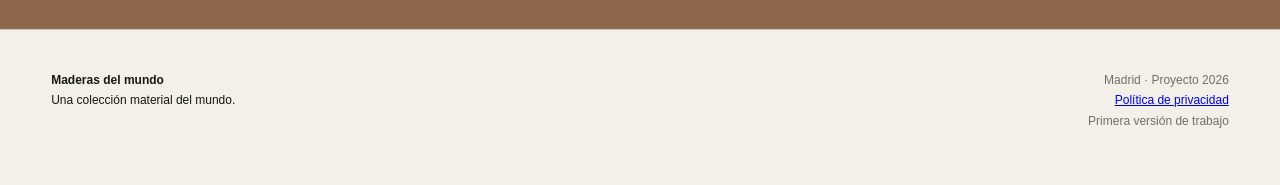
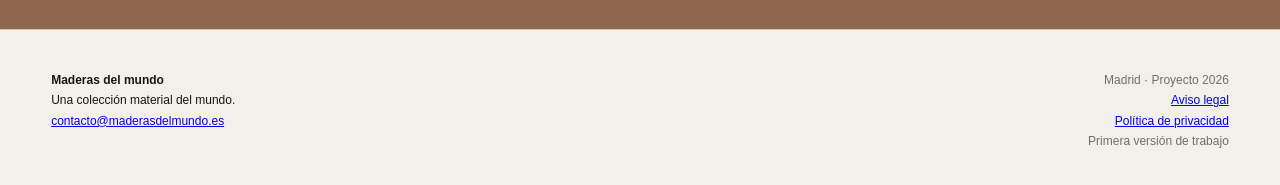
Before and after one commit to luisinko-lasko/maderas-del-mundo, a Next.js app: page / in a window 1280 px wide. Shown: the part 2172-2357 px from the top of the page. Built offline with nearby package versions, Linux system fonts and the light colour scheme; no server answers.

Commit message:
Enlazar aviso legal y contacto en el pie

```diff
--- a/app/layout.js
+++ b/app/layout.js
@@ -44,13 +44,15 @@ export default function RootLayout({ children }) {
         <footer className="footer">
           <div>
             <strong>Maderas del mundo</strong><br/>
-            Una colección material del mundo.
+            Una colección material del mundo.<br/>
+            <a href="mailto:contacto@maderasdelmundo.es">contacto@maderasdelmundo.es</a>
           </div>
 
           {newsletterEnabled && <NewsletterForm />}
 
           <div className="footer-meta">
             Madrid · Proyecto 2026<br/>
+            <Link href="/aviso-legal">Aviso legal</Link><br/>
             <Link href="/privacidad">Política de privacidad</Link><br/>
             Primera versión de trabajo
           </div>
```
